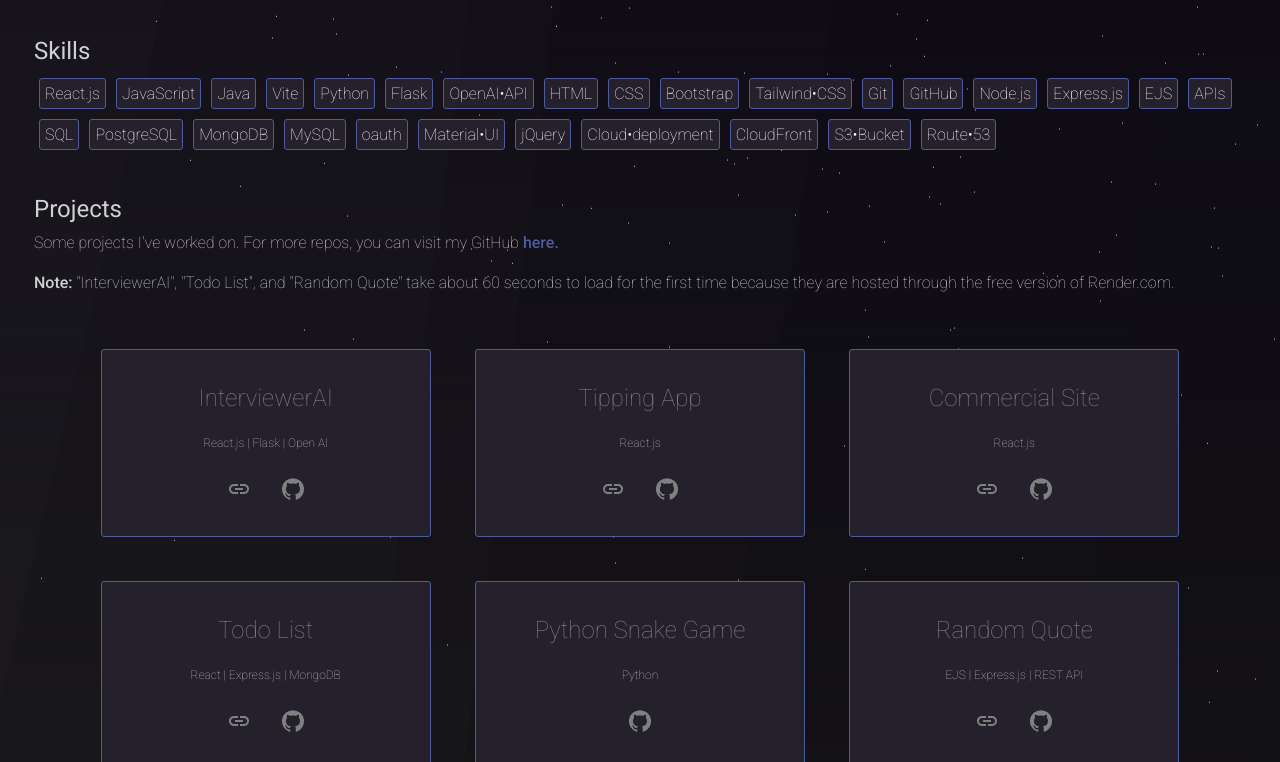
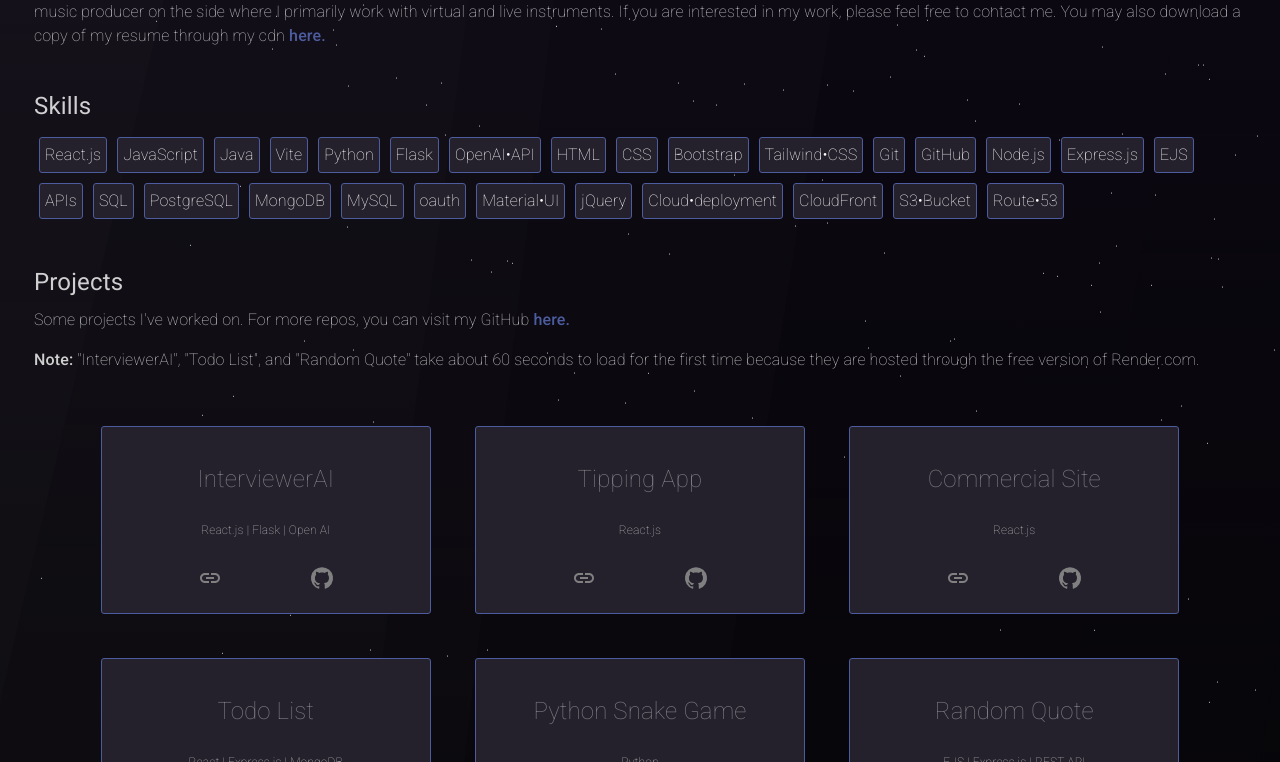
Before and after one commit to noel-pena/Portfolio-V3, a React (Vite) app: page / in a window 1280 px wide. Shown: the part 1218-1980 px from the top of the page. Built offline with nearby package versions, Linux system fonts and the light colour scheme.

Commit message:
css normalization and some bug fixes

```diff
--- a/src/App.css
+++ b/src/App.css
@@ -105,11 +105,10 @@
 .typewriter-text {
   display: inline-block;
   animation: typing 2s steps(40, end), blink-caret 0.75s step-end infinite;
-  white-space: nowrap; /* Keeps the text on a single line */
-  overflow: hidden; /* Ensures the text is hidden until typed */
+  white-space: nowrap;
+  overflow: hidden;
 }
 
-/* Typing effect */
 @keyframes typing {
   from {
     width: 0;
@@ -119,7 +118,6 @@
   }
 }
 
-/* Blinking caret effect */
 @keyframes blink-caret {
   from,
   to {
@@ -789,6 +787,7 @@
 .links {
   display: flex;
   flex-direction: column;
+  width: 7rem !important;
 }
 
 .link {
@@ -882,7 +881,7 @@
 }
 
 .footer-icons {
-  color: gray;
+  color: gray !important;
   padding: 2px;
 }
 
--- a/src/App.jsx
+++ b/src/App.jsx
@@ -1,4 +1,5 @@
 import "./App.css";
+import { CssBaseline, ThemeProvider, createTheme } from "@mui/material";
 import { Header } from "./components/Header";
 import { Home } from "./components/Home";
 import { About } from "./components/About";
@@ -9,19 +10,39 @@
 import { Footer } from "./components/Footer";
 import { Experience } from "./components/Experience";
 
+const theme = createTheme({
+  palette: {
+    mode: "dark",
+    background: {
+      default: "#333",
+    },
+  },
+  components: {
+    MuiSvgIcon: {
+      styleOverrides: {
+        root: {
+          color: "gray",
+        },
+      },
+    },
+  },
+});
+
 export const App = () => {
   return (
     <>
+      <ThemeProvider theme={theme}>
+        <CssBaseline />
         <Header />
         <Home />
         <About />
         <Skills />
         <Projects />
         <Experience />
-
         <Pictures />
         <Music />
         <Footer />
+      </ThemeProvider>
     </>
   );
 };
--- a/src/components/Footer.jsx
+++ b/src/components/Footer.jsx
@@ -15,33 +15,71 @@
       <Grid container p={4} spacing={1} justifyContent="center">
         <Grid
           item
-          xs={6}
-          className="copyright"
-          style={{
-            color: "gray",
+          xs={12}
+          sm={6}
+          sx={{
+            color: "white",
             fontWeight: 500,
             fontSize: "10px",
-            textAlign: "left",
+            textAlign: { xs: "center", sm: "left" },
             marginTop: "10px",
+            padding: { xs: "10px 0", sm: "0" }, // Ensure no extra padding is added
           }}
         >
           NPX | Copyright © {year}
         </Grid>
-        <Grid item xs={6} style={{ textAlign: "right" }}>
+        <Grid
+          item
+          xs={12}
+          sm={6}
+          sx={{
+            textAlign: { xs: "center", sm: "right" },
+            padding: { xs: "10px 0", sm: "0" }, // Ensure no extra padding is added
+          }}
+        >
           <a href="https://github.com/noel-pena">
-            <GitHubIcon className="footer-icons" />
+            <GitHubIcon
+              sx={{
+                color: "gray",
+                "&:hover": { color: "#4c5c9e" },
+                marginRight: { xs: "5px", sm: "10px" },
+              }}
+            />
           </a>
           <a href="https://www.instagram.com/i_am_omen/">
-            <InstagramIcon className="footer-icons" />
+            <InstagramIcon
+              sx={{
+                color: "gray",
+                "&:hover": { color: "#4c5c9e" },
+                marginRight: { xs: "5px", sm: "10px" },
+              }}
+            />
           </a>
           <a href="https://linkedin.com/in/noel-pena-1138aa167">
-            <LinkedInIcon className="footer-icons" />
+            <LinkedInIcon
+              sx={{
+                color: "gray",
+                "&:hover": { color: "#4c5c9e" },
+                marginRight: { xs: "5px", sm: "10px" },
+              }}
+            />
           </a>
           <a href="https://cdn.noel-pena.com/Noel-Pena.pdf">
-            <FileDownloadIcon className="footer-icons" />
+            <FileDownloadIcon
+              sx={{
+                color: "gray",
+                "&:hover": { color: "#4c5c9e" },
+                marginRight: { xs: "5px", sm: "10px" },
+              }}
+            />
           </a>
           <a href="mailto:noel.pena@hotmail.com">
-            <EmailIcon className="footer-icons" />
+            <EmailIcon
+              sx={{
+                color: "gray",
+                "&:hover": { color: "#4c5c9e" },
+              }}
+            />
           </a>
         </Grid>
       </Grid>
--- a/src/components/Projects.jsx
+++ b/src/components/Projects.jsx
@@ -52,102 +52,81 @@
         <Card className="card">
           <div className="card-content" style={{ padding: "10px" }}>
             <p className="card-icon">InterviewerAI</p>
-            <p className="stack">React.js | Flask | Open AI</p>
+            <p className="stack" style={{ paddingBottom: "15px" }}>
+              React.js | Flask | Open AI
+            </p>
             <a href="https://interviewerai.onrender.com/">
-              <LinkIcon
-                className="links"
-                sx={{ color: "gray", padding: "15px" }}
-              />
+              <LinkIcon className="links" />
             </a>
             <a href="https://github.com/noel-pena/InterviewerAI">
-              <GitHubIcon
-                className="links"
-                sx={{ color: "gray", padding: "15px", paddingTop: "0px" }}
-              />
+              <GitHubIcon className="links" />
             </a>
           </div>
         </Card>
         <Card className="card">
           <div className="card-content" style={{ padding: "10px" }}>
             <p className="card-icon">Tipping App</p>
-            <p className="stack">React.js</p>
+            <p className="stack" style={{ paddingBottom: "15px" }}>
+              React.js
+            </p>
             <a href="https://noel-pena.github.io/Tipping-app/">
-              <LinkIcon
-                className="links"
-                sx={{ color: "gray", padding: "15px" }}
-              />
+              <LinkIcon className="links" />
             </a>
             <a href="https://github.com/noel-pena/Tipping-app">
-              <GitHubIcon
-                className="links"
-                sx={{ color: "gray", padding: "15px" }}
-              />
+              <GitHubIcon className="links" />
             </a>
           </div>
         </Card>
         <Card className="card">
           <div className="card-content" style={{ padding: "10px" }}>
             <p className="card-icon">Commercial Site</p>
-            <p className="stack">React.js</p>
+            <p className="stack" style={{ paddingBottom: "15px" }}>
+              React.js
+            </p>
             <a href="https://jbcprofessional.com/">
-              <LinkIcon
-                className="links"
-                sx={{ color: "gray", padding: "15px" }}
-              />
+              <LinkIcon className="links" />
             </a>
             <a href="https://github.com/noel-pena/Commercial-Portfolio-Site">
-              <GitHubIcon
-                className="links"
-                sx={{ color: "gray", padding: "15px", paddingTop: "0px" }}
-              />
+              <GitHubIcon className="links" />
             </a>
           </div>
         </Card>
         <Card className="card">
           <div className="card-content" style={{ padding: "10px" }}>
             <p className="card-icon">Todo List</p>
-            <p className="stack">React | Express.js | MongoDB</p>
+            <p className="stack" style={{ paddingBottom: "15px" }}>
+              React | Express.js | MongoDB
+            </p>
             <a href="https://todo-list-react-50js.onrender.com/">
-              <LinkIcon
-                className="links"
-                sx={{ color: "gray", padding: "15px" }}
-              />
+              <LinkIcon className="links" />
             </a>
             <a href="https://github.com/noel-pena/Todo-List-React">
-              <GitHubIcon
-                className="links"
-                sx={{ color: "gray", padding: "15px", paddingTop: "0px" }}
-              />
+              <GitHubIcon className="links" />
             </a>
           </div>
         </Card>
         <Card className="card">
           <div className="card-content" style={{ padding: "10px" }}>
             <p className="card-icon">Python Snake Game</p>
-            <p className="stack">Python</p>
+            <p className="stack" style={{ paddingBottom: "15px" }}>
+              Python
+            </p>
             <a href="https://github.com/noel-pena/Snake-Game">
-              <GitHubIcon
-                className="links"
-                sx={{ color: "gray", padding: "15px" }}
-              />
+              <GitHubIcon className="links" />
             </a>
           </div>
         </Card>
         <Card className="card">
           <div className="card-content" style={{ padding: "10px" }}>
             <p className="card-icon">Random Quote</p>
-            <p className="stack">EJS | Express.js | REST API</p>
+            <p className="stack" style={{ paddingBottom: "15px" }}>
+              EJS | Express.js | REST API
+            </p>
             <a href="https://random-programmer-quote-generator.onrender.com/">
-              <LinkIcon
-                className="links"
-                sx={{ color: "gray", padding: "15px" }}
-              />
+              <LinkIcon className="links" />
             </a>
             <a href="https://github.com/noel-pena/Random-Programmer-Quote-Generator">
-              <GitHubIcon
-                className="links"
-                sx={{ color: "gray", padding: "15px", paddingTop: "0px" }}
-              />
+              <GitHubIcon className="links" />
             </a>
           </div>
         </Card>
```
Lines whose indentation alone changed are shown as unchanged.
